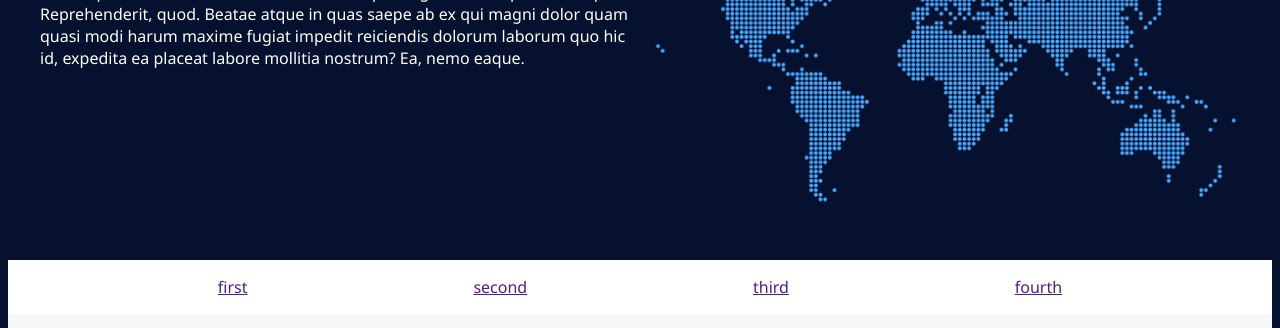
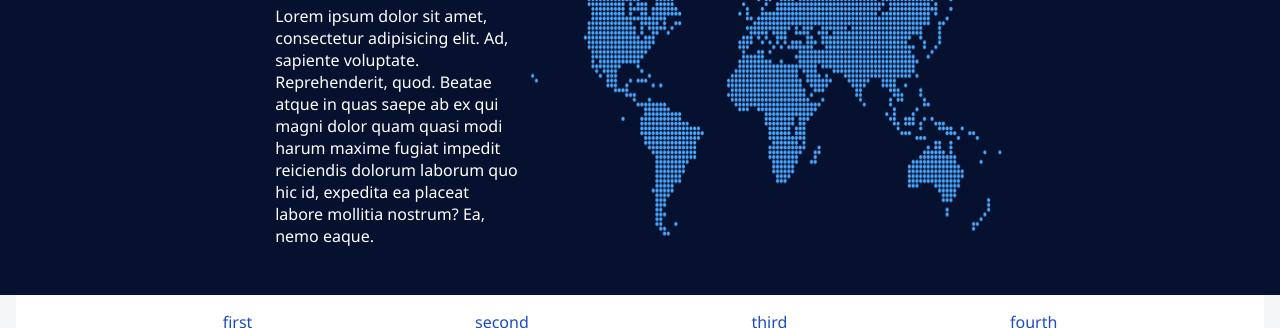
Before and after one commit to sethkunzler/cool_site, a plain HTML site: page index.html in a window 1280 px wide. Shown: the part 241-569 px from the top of the page. Drawn offline with Linux system fonts and the light colour scheme.

Commit message:
leaving from school push up. fixed some links - todo: fix links and stretch goals

```diff
--- a/index.html
+++ b/index.html
@@ -26,7 +26,7 @@
     </nav>
   </header>
   <main>
-    <div>
+    <div class="main-text">
       <h6>
         SERVICES
       </h6>
@@ -40,20 +40,20 @@
     <img src="assets/images/coolsite-world.png" alt="A displayed map of the world" title="Planet Earth" class="world-img">
   </main>
   <footer>
-  <div class="bottom-nav">
-    <section class="bottom-nav-link">
+  <nav class="bottom-nav">
+    <li class="bottom-nav-link">
       <a href="">first</a>
-    </section>
-    <section class="bottom-nav-link">
+    </li>
+    <li class="bottom-nav-link">
       <a href="">second</a>
-    </section>
-    <section class="bottom-nav-link">
+    </li>
+    <li class="bottom-nav-link">
       <a href="">third</a>
-    </section>
-    <section class="bottom-nav-link">
+    </li>
+    <li class="bottom-nav-link">
       <a href="">fourth</a>
-    </section>
-  </div>
+    </li>
+  </nav>
   <div class="footer-declaration">
     <h2>
       This Deal is For Real
--- a/style.css
+++ b/style.css
@@ -24,6 +24,7 @@ body {
   background-color: var(--cool-dark-blue);
   color:var(--cool-white);
   font-family: 'Segoe UI', Tahoma, Geneva, Verdana, sans-serif;
+  margin: 0px;
 }
 header {
   display: flex;
@@ -31,6 +32,7 @@ header {
 }
 main {
   display: flex;
+  justify-content: center;
   margin: 2rem;
 }
 footer {
@@ -39,6 +41,7 @@ footer {
 }
 nav {
   display: flex;
+  margin: 1rem;
 }
 
 h6 {
@@ -46,12 +49,10 @@ h6 {
 }
 
 nav li a {
-  color: var(--cool-white);
   text-decoration: none;
 }
 /* class selectors */
 /* Possible class selectors for the current html file
-.logo {}
 */
 .top-nav {
   display: flex;
@@ -61,20 +62,39 @@ nav li a {
 
   margin: 1em;
 }
+nav.bottom-nav li a {
+  color: var(--cool-white);
+}
+.main-text {
+  max-width: 20%;
+}
 .bottom-nav {
   display: flex;
   justify-content: space-evenly;
   background-color: var(--cool-white);
   color: var(--cool-dark-blue);
+  max-height: 20%;
 }
 .bottom-nav-link {
+  list-style-type: none;
   margin: 1em;
 }
+nav.bottom-nav li a {
+  text-decoration: none;
+  color: var(--cool-blue);
+}
+nav.bottom-nav li a:hover {
+  text-decoration: underline;
+}
+
 .footer-declaration {
   text-align: center;
 }
 .world-img {
-  max-width: 50%;
+  max-width: 40%;
+}
+.logo {
+  margin: 1rem;
 }
 /* id selectors */
 /* Possible id selectors for the current html files
```
